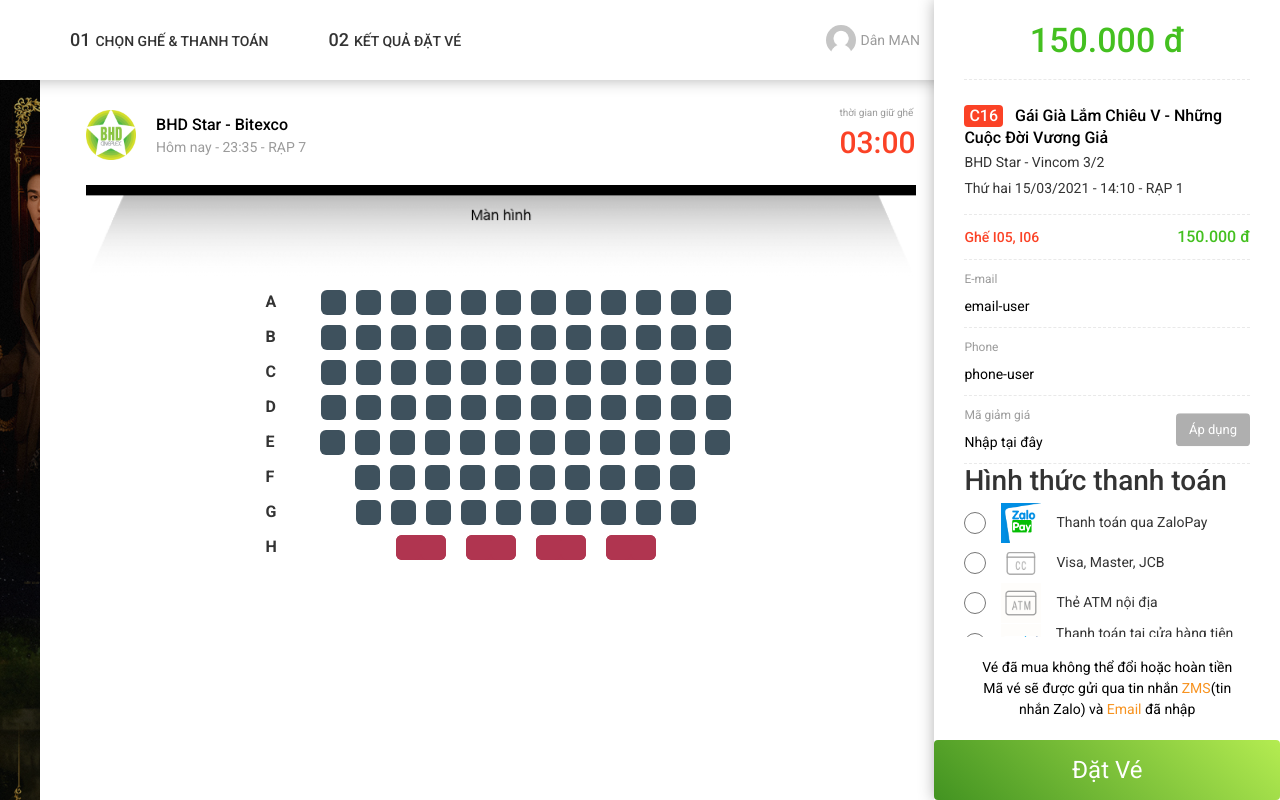
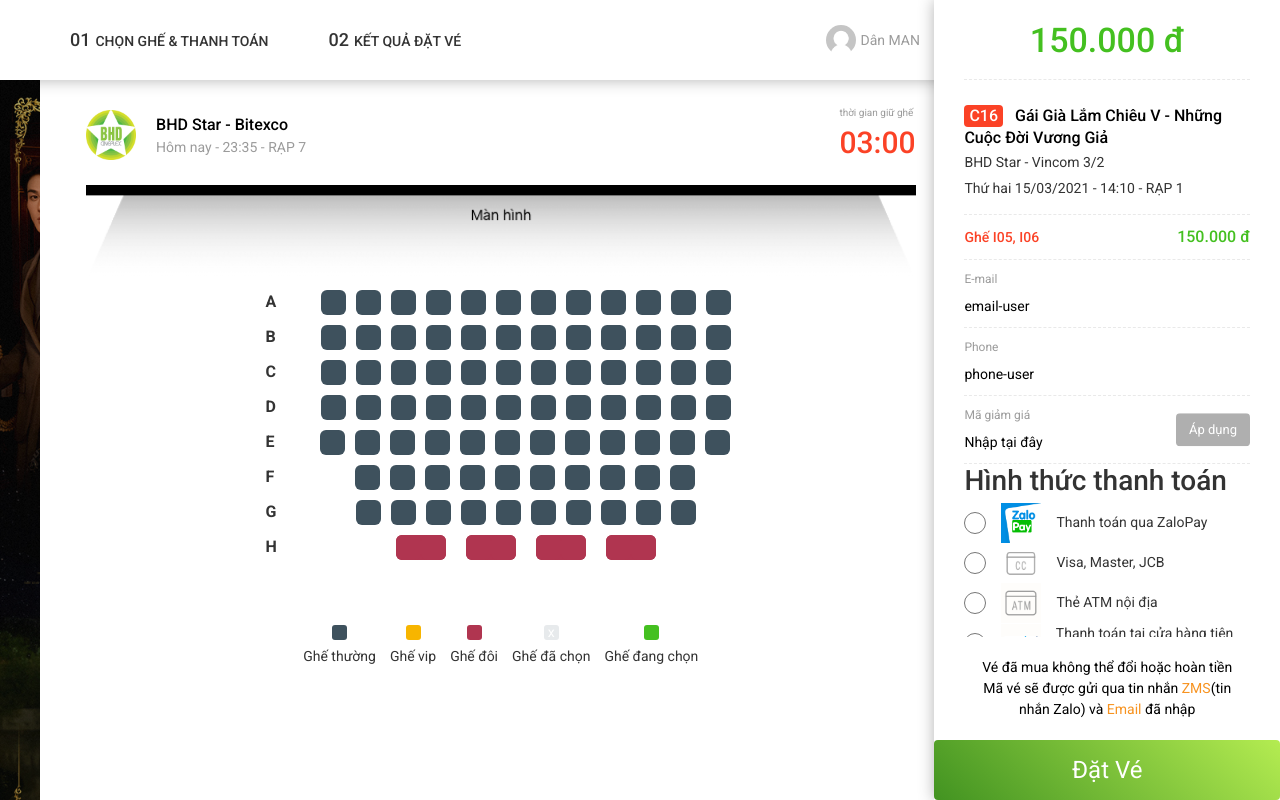
Before and after one commit to Thanhdan0811/tix-clone-react, a React (Create React App) app: page / in a window 1280 px wide. Built offline with nearby package versions, Linux system fonts and the light colour scheme.

Commit message:
explain about seat color

```diff
--- a/src/components/checkout/index.css
+++ b/src/components/checkout/index.css
@@ -262,13 +262,19 @@
 }
 .seat-selected::after {
     content: "x";
+    width: 100%;
+    height: 100%;
+
+    display: flex;
+    justify-content: center;
+    align-items: center;
+
     text-align: center;
     color: #fff;
+
     position: absolute;
     top: 0;
     left: 0;
-    width: 100%;
-    height: 100%;
 }
 .seat-on-select {
     background: #44c020;
@@ -292,7 +298,23 @@
     font-size: 16px;
     font-weight: 700;
 }
-
+.explain-seats {
+    display: flex;
+    width: 100%;
+    flex-wrap: wrap;
+    justify-content: center;
+    text-align: center;
+    margin-top: 60px;
+    margin-bottom: 30px;
+}
+.explain-item {
+    margin: 5px 7px;
+}
+.explain-item .seat {
+    width: 15px;
+    height: 15px;
+    border-radius: 3px;
+}
 @media screen and (max-width: 992px) {
     .step-checkout {
         width: 100%;
--- a/src/components/checkout/index.jsx
+++ b/src/components/checkout/index.jsx
@@ -629,6 +629,38 @@
                     <div className="seats-wrap">
                         {renderAllSeats()}
                     </div>
+                    <div className="explain-seats">
+                        {/* explain item */}
+                        <div className="explain-item">
+                            <span className="seat"></span>
+                            <p>Ghế thường</p>
+                        </div>
+                        {/* end explain item */}
+                        {/* explain item */}
+                        <div className="explain-item">
+                            <span className="seat seat-vip"></span>
+                            <p>Ghế vip</p>
+                        </div>
+                        {/* end explain item */}
+                        {/* explain item */}
+                        <div className="explain-item">
+                            <span className="seat seat-couple"></span>
+                            <p>Ghế đôi</p>
+                        </div>
+                        {/* end explain item */}
+                        {/* explain item */}
+                        <div className="explain-item">
+                            <span className="seat seat-selected"></span>
+                            <p>Ghế đã chọn</p>
+                        </div>
+                        {/* end explain item */}
+                        {/* explain item */}
+                        <div className="explain-item">
+                            <span className="seat seat-on-select"></span>
+                            <p>Ghế đang chọn</p>
+                        </div>
+                        {/* end explain item */}
+                    </div>
                 </div>
             </div>
             {/* end all chairs */}
```
